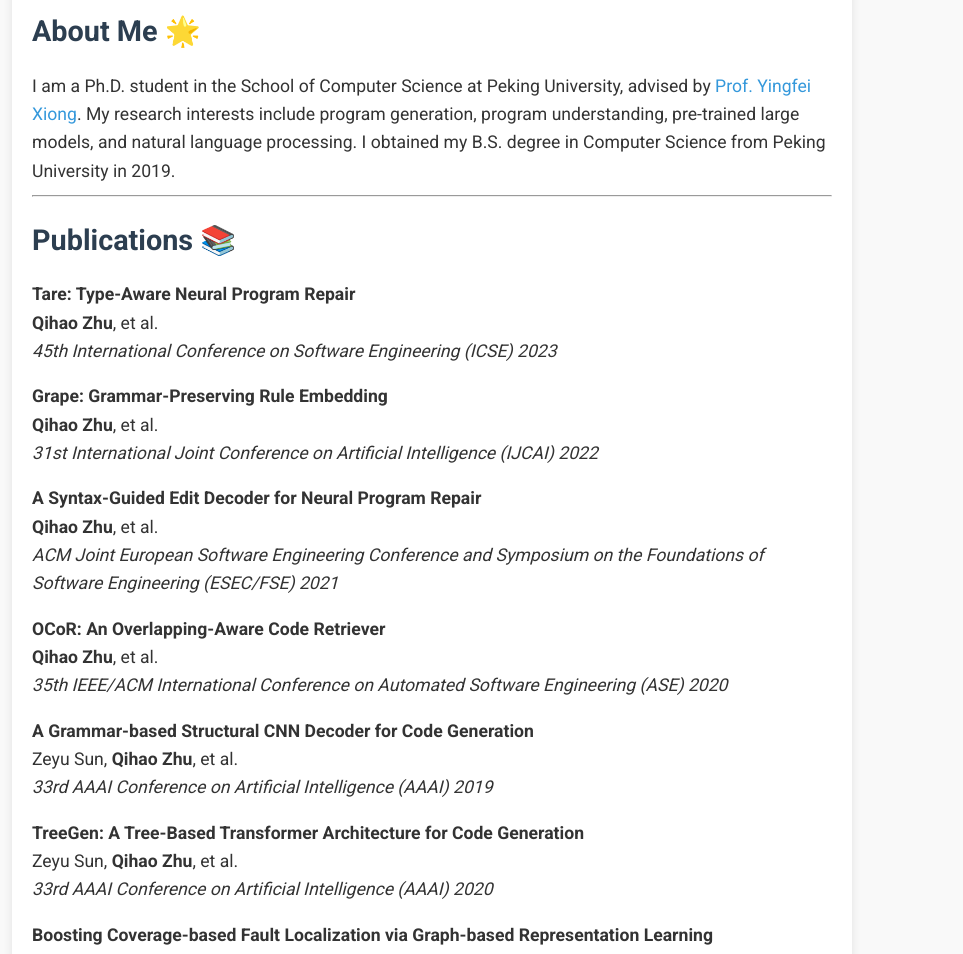
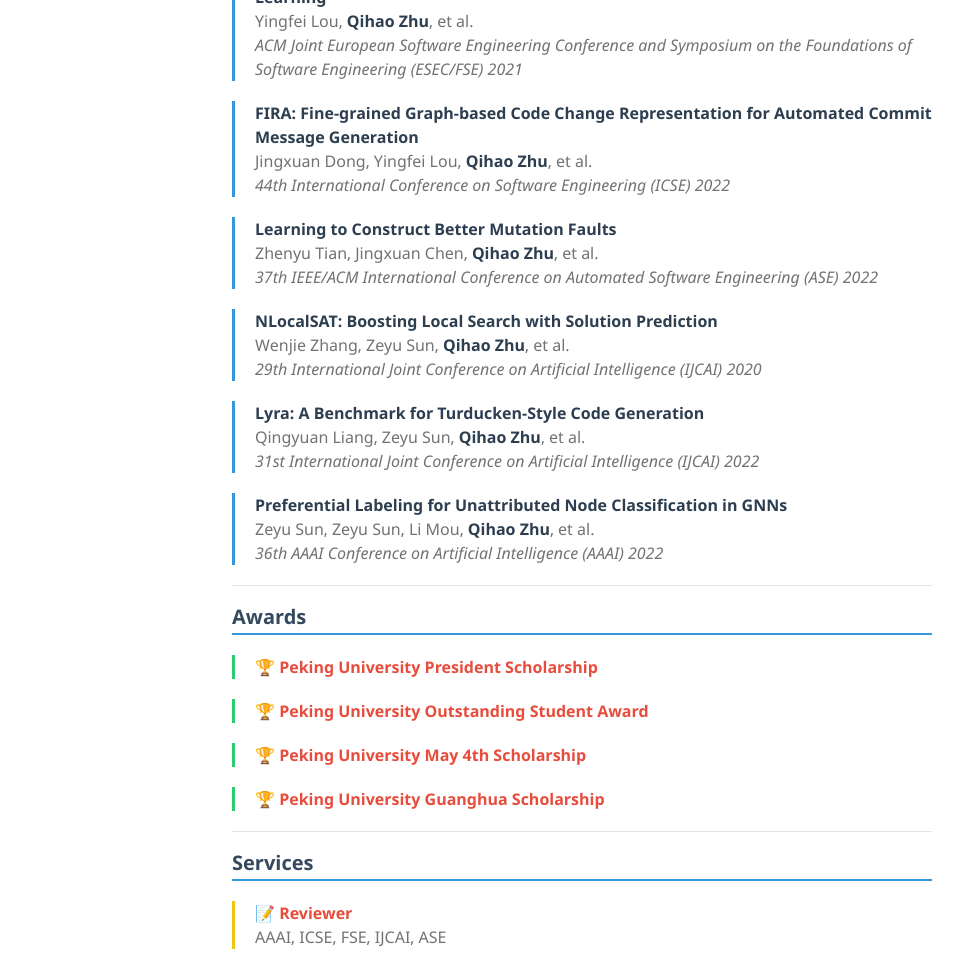
Before and after one commit to pkuzqh/pkuzqh.github.io, a plain HTML site: page index.html in a window 1280 px wide. Shown: the part 908-1862 px from the top of the page, without its empty margins (208-1171 px from the left). Drawn offline with nearby package versions, Linux system fonts and the light colour scheme.

Commit message:
Update index.html

```diff
--- a/index.html
+++ b/index.html
@@ -18,209 +18,233 @@
     <meta http-equiv="X-UA-Compatible" content="IE=edge">
     <meta name="viewport" content="width=device-width, initial-scale=1">
 
-    <link rel="stylesheet" href="https://fonts.googleapis.com/css2?family=Roboto:wght@400;700&family=Noto+Sans+SC:wght@400;700&display=swap">
+    <link rel="stylesheet" href="assets/css/styleec92.css?v=">
     <link rel="stylesheet" href="https://cdnjs.cloudflare.com/ajax/libs/font-awesome/6.0.0-beta2/css/all.min.css">
-    <link rel="stylesheet" href="https://cdnjs.cloudflare.com/ajax/libs/animate.css/4.1.1/animate.min.css">
-    <style>
-        body {
-            font-family: 'Roboto', 'Noto Sans SC', sans-serif;
-            background-color: #f9f9f9;
-            color: #333;
-            line-height: 1.6;
-        }
-        .wrapper {
-            max-width: 800px;
-            margin: 0 auto;
-            padding: 20px;
-            background-color: #fff;
-            box-shadow: 0 0 10px rgba(0, 0, 0, 0.1);
-            border-radius: 10px;
-        }
-        h1, h2 {
-            color: #2c3e50;
-        }
-        h1 {
-            font-size: 2.5em;
-            margin-bottom: 10px;
-            animation: fadeInDown 1s;
-        }
-        h2 {
-            font-size: 1.8em;
-            margin-top: 20px;
-            margin-bottom: 10px;
-            animation: fadeIn 1.5s;
-        }
-        p {
-            font-size: 1.1em;
-            margin-bottom: 10px;
-        }
-        a {
-            color: #3498db;
-            text-decoration: none;
-        }
-        a:hover {
-            text-decoration: underline;
-        }
-        .iconlink {
-            list-style: none;
-            padding: 0;
-        }
-        .iconlink li {
-            display: inline-block;
-            margin-right: 15px;
-        }
-        .iconlink a {
-            font-size: 1.2em;
-            color: #555;
-        }
-        .iconlink a:hover {
-            color: #3498db;
-        }
-        .animate__animated {
-            animation-duration: 1s;
-        }
-        .emoji {
-            font-size: 1.2em;
-            margin-right: 5px;
-        }
-        footer {
-            text-align: center;
-            margin-top: 20px;
-            font-size: 0.9em;
-            color: #777;
-        }
-    </style>
     <!--[if lt IE 9]>
     <script src="https://cdnjs.cloudflare.com/ajax/libs/html5shiv/3.7.3/html5shiv.min.js"></script>
     <![endif]-->
     <script src="https://kit.fontawesome.com/d93ebe50f2.js" crossorigin="anonymous"></script>
+
+    <style>
+        /* 添加一些特效 */
+        h1 {
+            font-size: 2.5em;
+            color: #2c3e50;
+            text-shadow: 2px 2px 4px rgba(0, 0, 0, 0.1);
+        }
+
+        h2 {
+            color: #34495e;
+            border-bottom: 2px solid #3498db;
+            padding-bottom: 5px;
+        }
+
+        strong {
+            color: #e74c3c;
+            font-weight: bold;
+        }
+
+        .iconlink a {
+            color: #3498db;
+            transition: color 0.3s ease;
+        }
+
+        .iconlink a:hover {
+            color: #e74c3c;
+        }
+
+        .publication-item {
+            margin-bottom: 15px;
+            padding-left: 20px;
+            border-left: 3px solid #3498db;
+        }
+
+        .publication-item strong {
+            color: #2c3e50;
+        }
+
+        .award-item {
+            margin-bottom: 10px;
+            padding-left: 20px;
+            border-left: 3px solid #2ecc71;
+        }
+
+        .service-item {
+            margin-bottom: 10px;
+            padding-left: 20px;
+            border-left: 3px solid #f1c40f;
+        }
+
+        footer {
+            text-align: center;
+            margin-top: 20px;
+            color: #7f8c8d;
+        }
+    </style>
   </head>
+
 
   <body>
     <div class="wrapper">
       <header>
-            <h1 class="animate__animated animate__fadeInDown">Zhu Qihao | 朱琪豪 🚀</h1>
+        <h1><a href="index.html">Zhu Qihao | <strong>朱琪豪</strong></a></h1>
 
-            <img src="assets/img/avatar.jpg" alt="Logo" style="width: 90%; height: 90%; border-radius: 50%; animation: fadeIn 2s;"/>
+        <img src="assets/img/avatar.jpg" alt="Logo" style="width: 90%; height: 90%; border-radius: 10px; box-shadow: 0 4px 8px rgba(0, 0, 0, 0.2);"/>
 
         <p class="view"></p>
 
         <br>
 
         <ul class="iconlink">
+
           <li>
             <a href="mailto:zhuqh@pku.edu.cn">
               <i class="fas fa-fw fa-envelope fa-lg" aria-hidden="true"></i><span class="label" style="font-size: 110%"> Email</span>
             </a>
           </li>
+
           <li>
             <a href="https://www.github.com/zhuqh">
               <i class="fab fa-fw fa-github fa-lg" aria-hidden="true"></i><span class="label" style="font-size: 110%"> Github</span>
             </a>
           </li>
+
           <li>
             <a href="https://scholar.google.com/citations?hl=en&amp;user=TZUn02oAAAAJ">
               <i class="fas fa-fw fa-graduation-cap fa-lg" aria-hidden="true"></i><span class="label" style="font-size: 110%"> Google Scholar</span>
             </a>
           </li>
+
         </ul>
+
       </header>
       <section>
 
-            <h2 id="about" class="animate__animated animate__fadeIn">About Me 🌟</h2>
+      <h2 id="about">About</h2>
 <p>I am a Ph.D. student in the School of Computer Science at Peking University, advised by <a href="https://soar.group/chenren/">Prof. Yingfei Xiong</a>. My research interests include program generation, program understanding, pre-trained large models, and natural language processing. I obtained my B.S. degree in Computer Science from Peking University in 2019.</p>
 
 <hr />
 
-            <h2 id="publications" class="animate__animated animate__fadeIn">Publications 📚</h2>
+<h2 id="publications">Publications</h2>
 
+<div class="publication-item">
 <p> <strong>Tare: Type-Aware Neural Program Repair</strong> <br />
   <strong>Qihao Zhu</strong>, et al. <br />
-                <em>45th International Conference on Software Engineering (ICSE) 2023</em>
-            </p>
+<em>45th International Conference on Software Engineering (ICSE) 2023</em></p>
+</div>
 
+<div class="publication-item">
 <p><strong>Grape: Grammar-Preserving Rule Embedding</strong> <br />
   <strong>Qihao Zhu</strong>, et al. <br />
-                <em>31st International Joint Conference on Artificial Intelligence (IJCAI) 2022</em>
-            </p>
+<em>31st International Joint Conference on Artificial Intelligence (IJCAI) 2022</em> </p>
+</div>
 
+<div class="publication-item">
 <p><strong>A Syntax-Guided Edit Decoder for Neural Program Repair</strong> <br />
   <strong>Qihao Zhu</strong>, et al. <br />
-                <em>ACM Joint European Software Engineering Conference and Symposium on the Foundations of Software Engineering (ESEC/FSE) 2021</em>
-            </p>
+<em>ACM Joint European Software Engineering Conference and Symposium on the Foundations of Software Engineering (ESEC/FSE) 2021</em></p>
+</div>
 
+<div class="publication-item">
 <p><strong>OCoR: An Overlapping-Aware Code Retriever</strong> <br />
   <strong>Qihao Zhu</strong>, et al. <br />
-                <em>35th IEEE/ACM International Conference on Automated Software Engineering (ASE) 2020</em>
-            </p>
+<em>35th IEEE/ACM International Conference on Automated Software Engineering (ASE) 2020</em></p>
+</div>
 
+<div class="publication-item">
 <p><strong>A Grammar-based Structural CNN Decoder for Code Generation</strong> <br />
   Zeyu Sun, <strong>Qihao Zhu</strong>, et al. <br />
-                <em>33rd AAAI Conference on Artificial Intelligence (AAAI) 2019</em>
-            </p>
+<em>33rd AAAI Conference on Artificial Intelligence (AAAI) 2019</em></p>
+</div>
 
+<div class="publication-item">
 <p><strong>TreeGen: A Tree-Based Transformer Architecture for Code Generation</strong> <br />
   Zeyu Sun, <strong>Qihao Zhu</strong>, et al. <br />
-                <em>33rd AAAI Conference on Artificial Intelligence (AAAI) 2020</em>
-            </p>
+<em>33rd AAAI Conference on Artificial Intelligence (AAAI) 2020</em></p>
+</div>
 
+<div class="publication-item">
 <p><strong>Boosting Coverage-based Fault Localization via Graph-based Representation Learning</strong> <br />
   Yingfei Lou, <strong>Qihao Zhu</strong>, et al. <br />
-                <em>ACM Joint European Software Engineering Conference and Symposium on the Foundations of Software Engineering (ESEC/FSE) 2021</em>
-            </p>
+<em>ACM Joint European Software Engineering Conference and Symposium on the Foundations of Software Engineering (ESEC/FSE) 2021</em></p>
+</div>
 
+<div class="publication-item">
 <p><strong>FIRA: Fine-grained Graph-based Code Change Representation for Automated Commit Message Generation</strong> <br />
   Jingxuan Dong, Yingfei Lou, <strong>Qihao Zhu</strong>, et al. <br />
-                <em>44th International Conference on Software Engineering (ICSE) 2022</em>
-            </p>
+<em>44th International Conference on Software Engineering (ICSE) 2022</em></p>
+</div>
 
+<div class="publication-item">
 <p><strong>Learning to Construct Better Mutation Faults</strong> <br />
   Zhenyu Tian, Jingxuan Chen, <strong>Qihao Zhu</strong>, et al. <br />
-                <em>37th IEEE/ACM International Conference on Automated Software Engineering (ASE) 2022</em>
-            </p>
+<em>37th IEEE/ACM International Conference on Automated Software Engineering (ASE) 2022</em></p>
+</div>
 
+<div class="publication-item">
 <p><strong>NLocalSAT: Boosting Local Search with Solution Prediction</strong> <br />
   Wenjie Zhang, Zeyu Sun, <strong>Qihao Zhu</strong>, et al. <br />
-                <em>29th International Joint Conference on Artificial Intelligence (IJCAI) 2020</em>
-            </p>
+<em>29th International Joint Conference on Artificial Intelligence (IJCAI) 2020</em></p>
+</div>
 
+<div class="publication-item">
 <p><strong>Lyra: A Benchmark for Turducken-Style Code Generation</strong> <br />
   Qingyuan Liang, Zeyu Sun, <strong>Qihao Zhu</strong>, et al. <br />
-                <em>31st International Joint Conference on Artificial Intelligence (IJCAI) 2022</em>
-            </p>
+<em>31st International Joint Conference on Artificial Intelligence (IJCAI) 2022</em></p>
+</div>
 
+<div class="publication-item">
 <p><strong>Preferential Labeling for Unattributed Node Classification in GNNs</strong> <br />
   Zeyu Sun, Zeyu Sun, Li Mou, <strong>Qihao Zhu</strong>, et al. <br />
-                <em>36th AAAI Conference on Artificial Intelligence (AAAI) 2022</em>
-            </p>
+<em>36th AAAI Conference on Artificial Intelligence (AAAI) 2022</em></p>
+</div>
 
 <hr />
 
-            <h2 id="awards" class="animate__animated animate__fadeIn">Awards 🏆</h2>
-            <p>Peking University President Scholarship 🎓 <br />
-                Peking University Outstanding Student Award 🌟 <br />
-                Peking University May 4th Scholarship 🏅 <br />
-                Peking University Guanghua Scholarship 🥇</p>
+<h2 id="awards">Awards</h2>
+<div class="award-item">
+<p>🏆 <strong>Peking University President Scholarship</strong></p>
+</div>
+<div class="award-item">
+<p>🏆 <strong>Peking University Outstanding Student Award</strong></p>
+</div>
+<div class="award-item">
+<p>🏆 <strong>Peking University May 4th Scholarship</strong></p>
+</div>
+<div class="award-item">
+<p>🏆 <strong>Peking University Guanghua Scholarship</strong></p>
+</div>
 
 <hr />
 
-            <h2 id="services" class="animate__animated animate__fadeIn">Services 🛠️</h2>
+<h2 id="services">Services</h2>
 
-            <p> <strong>Reviewer</strong> <br />
-                AAAI, ICSE, FSE, IJCAI, ASE
+<div class="service-item">
+<p>📝 <strong>Reviewer</strong> <br />
+AAAI, ICSE, FSE, IJCAI, ASE</p>
+</div>
+
+<div class="service-item">
+<p>👨‍🏫 <strong>Teaching Assistant</strong><br />
+  Program Analysis, 2022 <br />
+  Software Engineering, 2021 <br />
 </p>
-
-            <p><strong>Teaching Assistant</strong><br />
-                Program Analysis, 2022 📊 <br />
-                Software Engineering, 2021 💻 <br />
-            </p>
+</div>
 
 <hr />
+
+
       </section>
       <footer>
+
+
+
         <p><small>Aug. 2023</small></p>
+
       </footer>
     </div>
     <script src="assets/js/scale.fix.js"></script>
+    <!--<script type="text/javascript" id="clustrmaps" src="//clustrmaps.com/map_v2.js?d=CG1Ki6-8ZvNDOkRKNr_563T5Za79VQlgTvgvoc8qUh4"></script>-->
   </body>
+
 </html>
```
Lines whose indentation alone changed are shown as unchanged.
